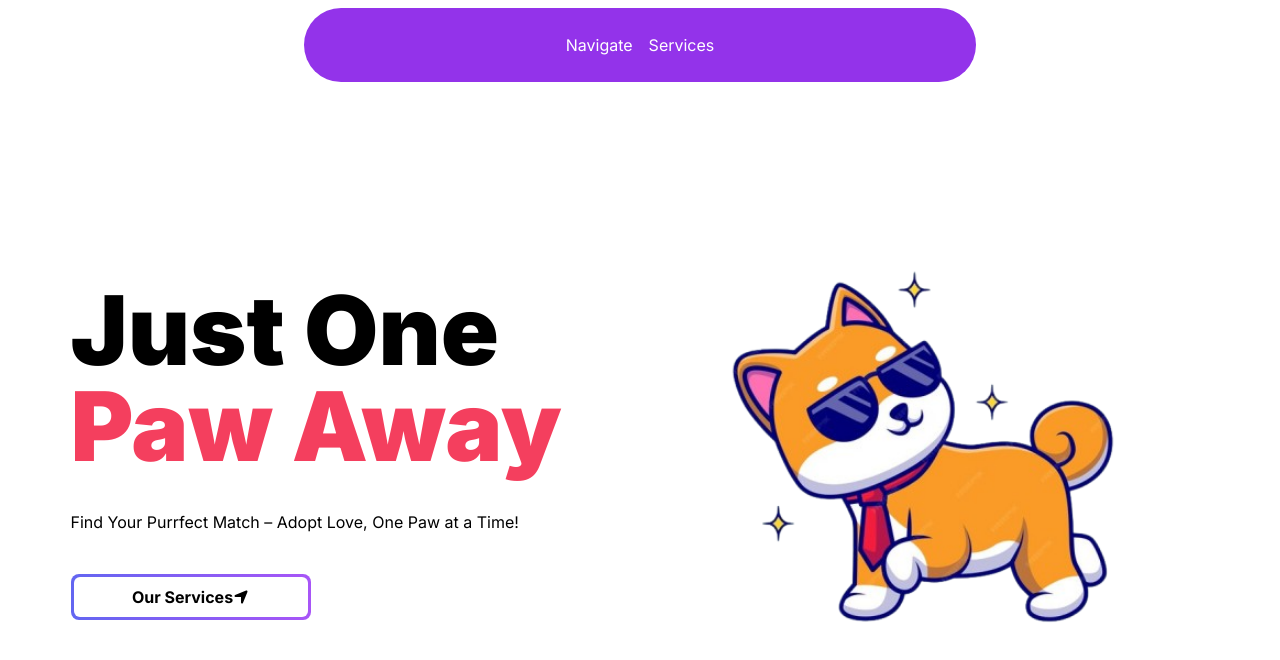
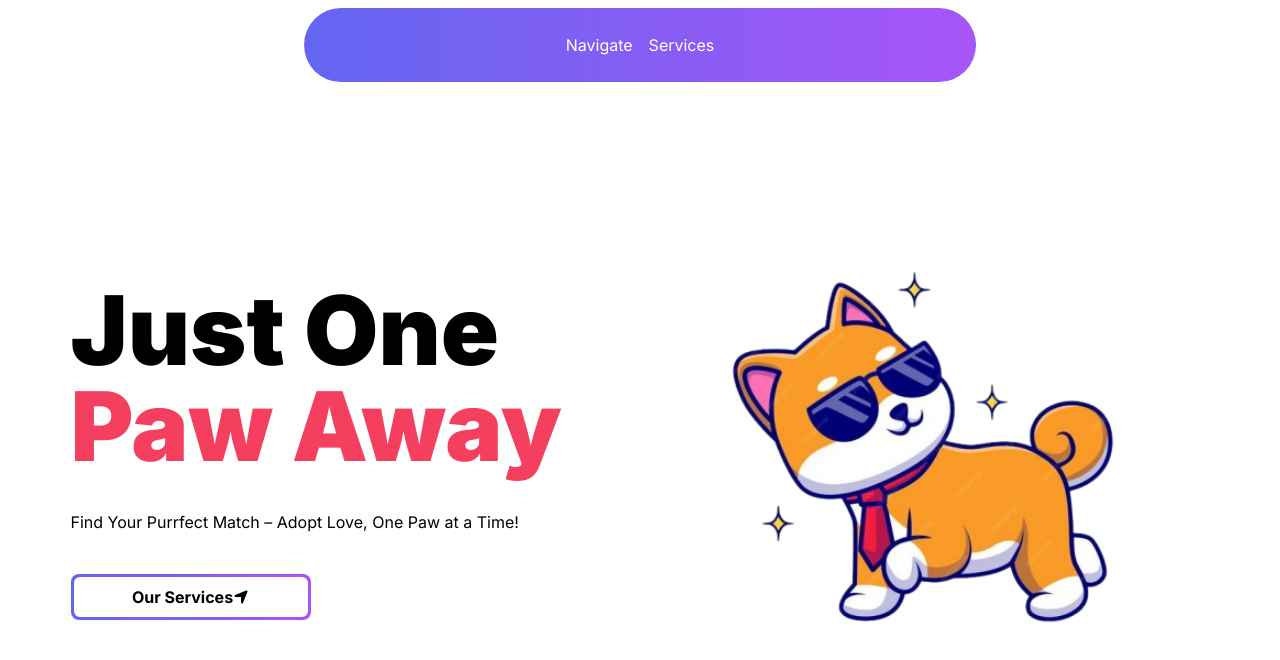
Before and after one commit to Mir-Shabab-Hasnat/Pawdopt, a Next.js app: page / in a window 1280 px wide. Shown: the top 660 px of the page. Built offline with nearby package versions, Linux system fonts and the light colour scheme.

Commit message:
fixed colours in navbar and magic button

```diff
--- a/components/ui/MagicButton.tsx
+++ b/components/ui/MagicButton.tsx
@@ -9,7 +9,7 @@ const MagicButton = ({
     <div>
       <button className="p-[3px] relative md:w-60 md:mt-10 mt-5">
         <div className="absolute inset-0 bg-gradient-to-r from-indigo-500 to-purple-500 rounded-lg" />
-        <div className="inline-flex h-full w-full items-center justify-center px-8 py-2 bg-white rounded-[6px]  relative group transition duration-200 text-black font-bold hover:bg-transparent">
+        <div className="inline-flex h-full w-full items-center justify-center px-8 py-2 bg-white rounded-[6px]  relative group transition duration-200 text-black hover:text-white font-bold hover:bg-transparent">
           {position === "left" && icon}
           {title}
           {position === "right" && icon}
--- a/components/ui/NavBar-Menu.tsx
+++ b/components/ui/NavBar-Menu.tsx
@@ -69,7 +69,7 @@ export const Menu = ({
   return (
     <nav
       onMouseLeave={() => setActive(null)} // resets the state
-      className="relative rounded-full border border-transparent bg-purple-600 shadow-input flex justify-center space-x-4 px-8 py-6"
+      className="relative rounded-full border border-transparent bg-gradient-to-r from-indigo-500 to-purple-500 shadow-input flex justify-center space-x-4 px-8 py-6"
     >
       {children}
     </nav>
@@ -90,7 +90,7 @@ export const ProductItem = ({
   return (
     <Link href={href} className="flex space-x-2">
       <div>
-        <h4 className="text-xl font-bold mb-1 text-white"> {/* Changed to purple */}
+        <h4 className="text-xl font-bold mb-1 text-white hover:text-purple-950"> {/* Changed to purple */}
           {title}
         </h4>
         <p className="text-purple-950 text-sm max-w-[10rem] dark:text-neutral-300">
```
